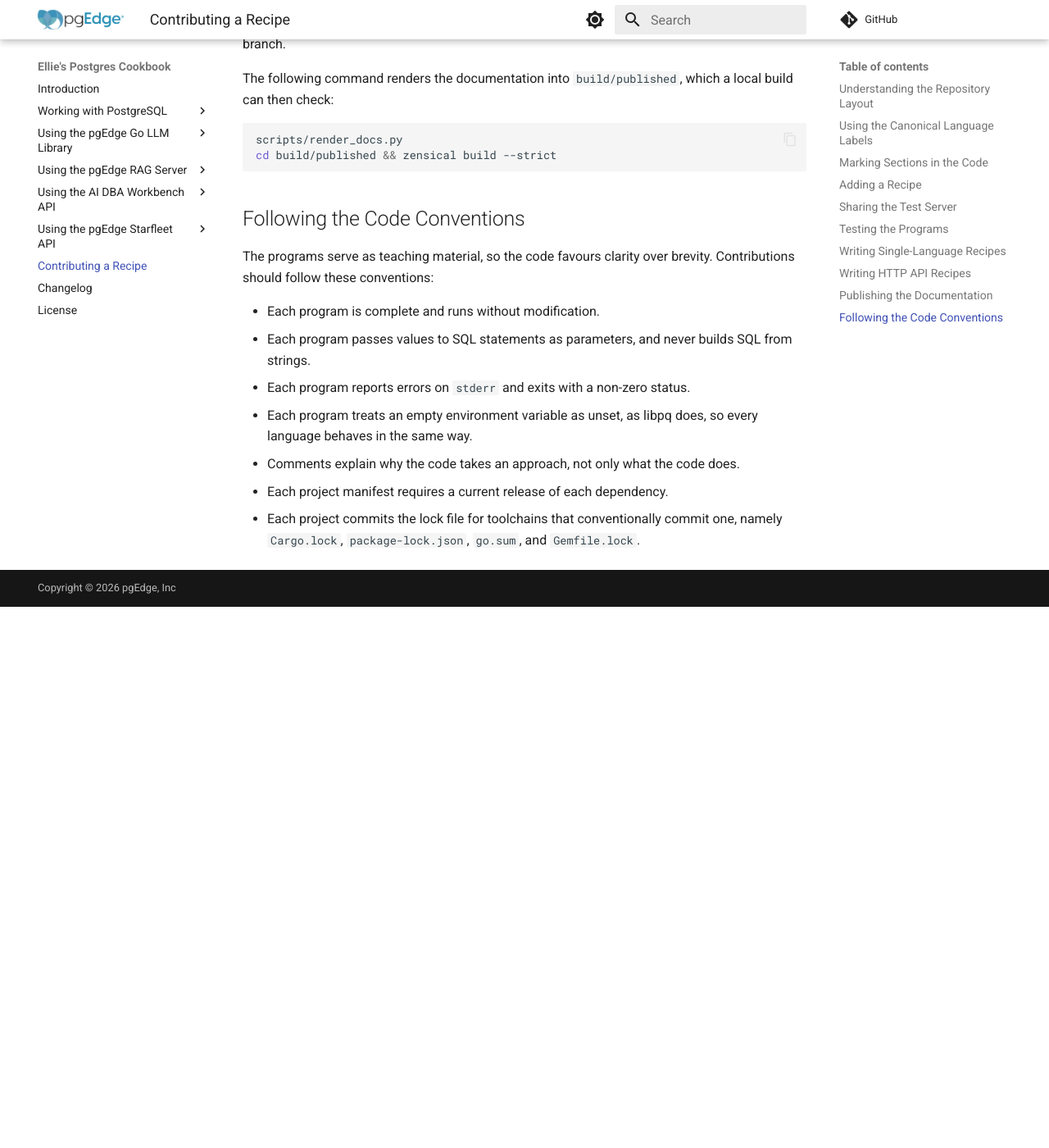
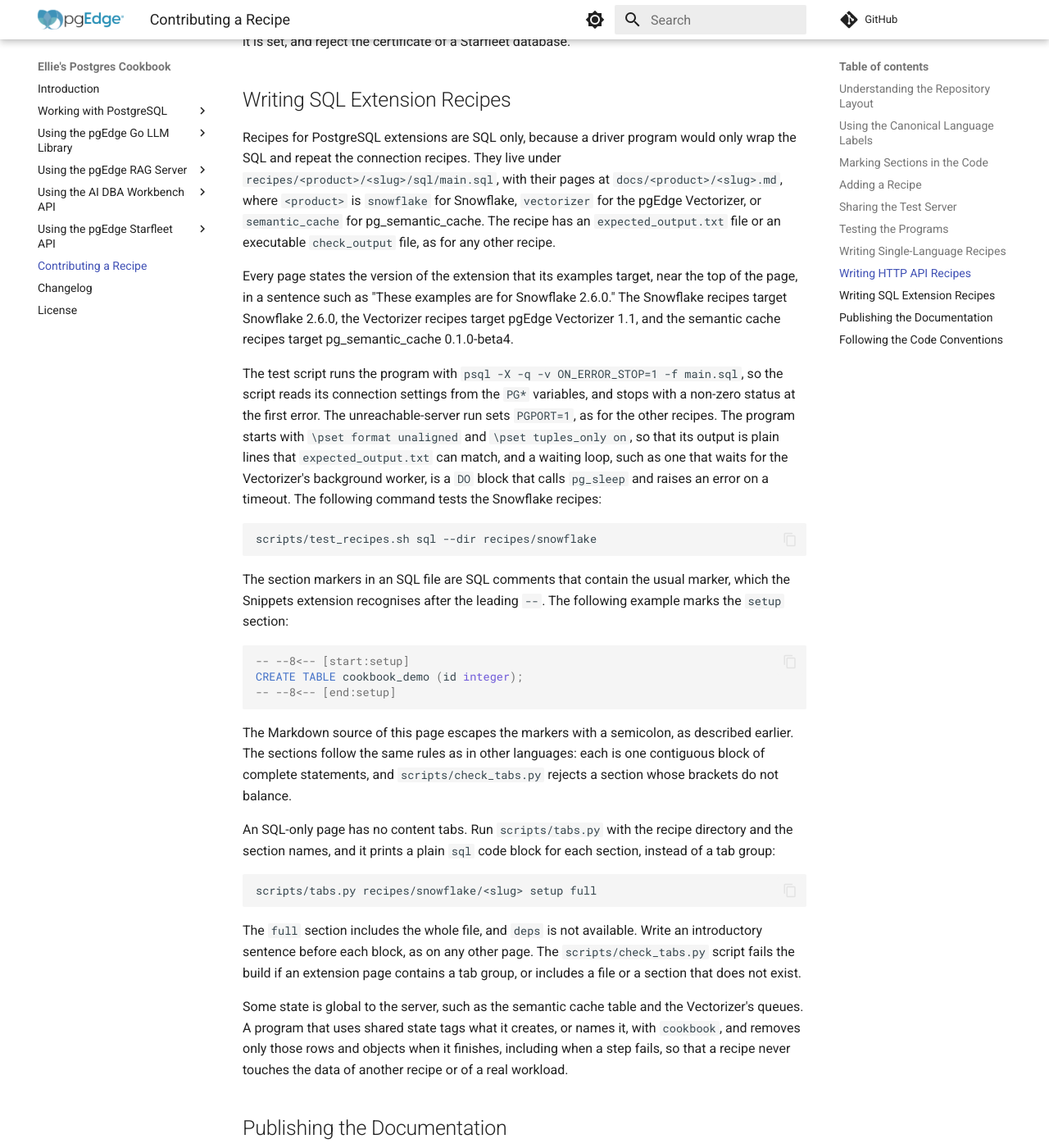
Before and after one commit to pgEdge/ellies-postgres-cookbook, an MkDocs documentation site: the page built from docs/contributing.md, in a window 1280 px wide and 1400 px high, scrolled down 9471 px. Shown: the whole window at 82% size. Built offline with MkDocs 1.6.1 and Material for MkDocs 9.7.7, drawn with Linux system fonts in a browser that asks for light colours; comment, search, counter and statistics services are not loaded; before the commit the page ends 10211 px from its top, so only the background shows below that; some of the changed text lies outside the part shown.

Commit message:
Add SQL-only recipes for extension products, and the MCP Server and Control Plane API products
Extension recipes are psql scripts with plain sql snippet includes and no tab set; check_tabs.py rejects tabs and missing includes on those pages, and run_example.sh runs sql/main.sql with ON_ERROR_STOP.

````diff
--- a/docs/contributing.md
+++ b/docs/contributing.md
@@ -30,6 +30,7 @@ recipes/
       rust/
       ruby/
       c/
+      sql/                        # Extension recipes: main.sql only.
 scripts/
   languages.py                    # The canonical list of languages.
   tabs.py                         # Generates tab groups for a page.
@@ -47,8 +48,13 @@ scripts/
 The cookbook groups recipes by product; recipes for PostgreSQL itself live
 under `postgresql/`. Recipes for the HTTP APIs of pgEdge products live
 under `rag_server/` for the pgEdge RAG Server, `ai_dba_workbench/` for
-the AI DBA Workbench, and `starfleet/` for the pgEdge Starfleet API; the
-section on HTTP API recipes below describes them.
+the AI DBA Workbench, `starfleet/` for the pgEdge Starfleet API,
+`postgres_mcp/` for the pgEdge Postgres MCP Server, and `control_plane/`
+for the pgEdge Control Plane; the section on HTTP API recipes below
+describes them. Recipes for PostgreSQL extensions live under `snowflake/`
+for Snowflake, `vectorizer/` for the pgEdge Vectorizer, and
+`semantic_cache/` for pg_semantic_cache; the section on SQL extension
+recipes below describes them.
 
 Recipes for the pgEdge Go LLM Library are the exception to the
 one-program-per-language rule; the section on single-language recipes
@@ -77,10 +83,15 @@ The following table lists each label with its directory and source file:
 Which set of labels a page uses depends on its product directory, and
 two rules apply:
 
-- Pages under `docs/rag_server/`, `docs/ai_dba_workbench/`, and
-  `docs/starfleet/` document HTTP API recipes, and use only the API
-  languages, which are Python, TypeScript, and Go, in that order. A `curl`
-  tab may follow them, for a recipe with a `curl/main.sh` script.
+- Pages under `docs/rag_server/`, `docs/ai_dba_workbench/`,
+  `docs/starfleet/`, `docs/postgres_mcp/`, and `docs/control_plane/`
+  document HTTP API recipes, and use only the API languages, which are
+  Python, TypeScript, and Go, in that order. A `curl` tab may follow them,
+  for a recipe with a `curl/main.sh` script.
+- Pages under `docs/snowflake/`, `docs/vectorizer/`, and
+  `docs/semantic_cache/` document SQL extension recipes, and have no tab
+  groups at all; the section on SQL extension recipes below describes
+  them.
 - Every other page uses all eight languages, in the order above.
 
 In both cases a recipe may omit a language by leaving out its directory;
@@ -304,19 +315,23 @@ that need a cloud API key list the variable in `requires.txt`.
 
 ## Writing HTTP API Recipes
 
-Recipes for the pgEdge RAG Server, the AI DBA Workbench API, and the
-pgEdge Starfleet API live under `recipes/<product>/<slug>/`, with their
-pages at `docs/<product>/<slug>.md`, where `<product>` is `rag_server`,
-`ai_dba_workbench`, or `starfleet`. Each recipe has Python, TypeScript,
-and Go programs, and a `curl/main.sh` script unless its steps cannot be
-written as HTTP calls. The Python programs use `httpx`, the TypeScript
-programs use the built-in `fetch` function, the Go programs use the
-`net/http` package, and the curl scripts use `jq` to read JSON.
+Recipes for the pgEdge RAG Server, the AI DBA Workbench API, the pgEdge
+Starfleet API, the pgEdge Postgres MCP Server, and the pgEdge Control Plane
+API live under `recipes/<product>/<slug>/`, with their pages at
+`docs/<product>/<slug>.md`, where `<product>` is `rag_server`,
+`ai_dba_workbench`, `starfleet`, `postgres_mcp`, or `control_plane`. Each
+recipe has Python, TypeScript, and Go programs, and a `curl/main.sh` script
+unless its steps cannot be written as HTTP calls. The Python programs use
+`httpx`, the TypeScript programs use the built-in `fetch` function, the Go
+programs use the `net/http` package, and the curl scripts use `jq` to read
+JSON.
 
 Every page states the product version that its examples target, near the
 top of the page; the RAG Server recipes target RAG Server 2.0.0, the
-Workbench recipes target AI DBA Workbench 1.0.0, and the Starfleet recipes
-target the Starfleet Managed API v1.
+Workbench recipes target AI DBA Workbench 1.0.0, the Starfleet recipes
+target the Starfleet Managed API v1, the Postgres MCP Server recipes target
+pgEdge Postgres MCP Server 1.1.0, and the Control Plane recipes target the
+Control Plane v0.11.0.
 
 The programs read the following variables, and treat an empty value as
 unset:
@@ -415,6 +430,71 @@ recipe locally, unset `PGSSLROOTCERT` first: the libpq library and pgx
 treat `sslmode=require` as `verify-ca` when it is set, and reject the
 certificate of a Starfleet database.
 
+## Writing SQL Extension Recipes
+
+Recipes for PostgreSQL extensions are SQL only, because a driver program
+would only wrap the SQL and repeat the connection recipes. They live under
+`recipes/<product>/<slug>/sql/main.sql`, with their pages at
+`docs/<product>/<slug>.md`, where `<product>` is `snowflake` for
+Snowflake, `vectorizer` for the pgEdge Vectorizer, or `semantic_cache` for
+pg_semantic_cache. The recipe has an `expected_output.txt` file or an
+executable `check_output` file, as for any other recipe.
+
+Every page states the version of the extension that its examples target,
+near the top of the page, in a sentence such as "These examples are for
+Snowflake 2.6.0." The Snowflake recipes target Snowflake 2.6.0, the
+Vectorizer recipes target pgEdge Vectorizer 1.1, and the semantic cache
+recipes target pg_semantic_cache 0.1.0-beta4.
+
+The test script runs the program with
+`psql -X -q -v ON_ERROR_STOP=1 -f main.sql`, so the script reads its
+connection settings from the `PG*` variables, and stops with a non-zero
+status at the first error. The unreachable-server run sets `PGPORT=1`, as
+for the other recipes. The program starts with `\pset format unaligned`
+and `\pset tuples_only on`, so that its output is plain lines that
+`expected_output.txt` can match, and a waiting loop, such as one that
+waits for the Vectorizer's background worker, is a `DO` block that calls
+`pg_sleep` and raises an error on a timeout. The following command tests
+the Snowflake recipes:
+
+```bash
+scripts/test_recipes.sh sql --dir recipes/snowflake
+```
+
+The section markers in an SQL file are SQL comments that contain the
+usual marker, which the Snippets extension recognises after the leading
+`--`. The following example marks the `setup` section:
+
+```sql
+-- ;--8<-- [start:setup]
+CREATE TABLE cookbook_demo (id integer);
+-- ;--8<-- [end:setup]
+```
+
+The Markdown source of this page escapes the markers with a semicolon, as
+described earlier. The sections follow the same rules as in other
+languages: each is one contiguous block of complete statements, and
+`scripts/check_tabs.py` rejects a section whose brackets do not balance.
+
+An SQL-only page has no content tabs. Run `scripts/tabs.py` with the
+recipe directory and the section names, and it prints a plain `sql` code
+block for each section, instead of a tab group:
+
+```bash
+scripts/tabs.py recipes/snowflake/<slug> setup full
+```
+
+The `full` section includes the whole file, and `deps` is not available.
+Write an introductory sentence before each block, as on any other page.
+The `scripts/check_tabs.py` script fails the build if an extension page
+contains a tab group, or includes a file or a section that does not exist.
+
+Some state is global to the server, such as the semantic cache table and
+the Vectorizer's queues. A program that uses shared state tags what it
+creates, or names it, with `cookbook`, and removes only those rows and
+objects when it finishes, including when a step fails, so that a recipe
+never touches the data of another recipe or of a real workload.
+
 ## Publishing the Documentation
 
 The primary pgEdge documentation site imports only the `docs/` directory of
````
Also changed, not shown: 5 other files.
